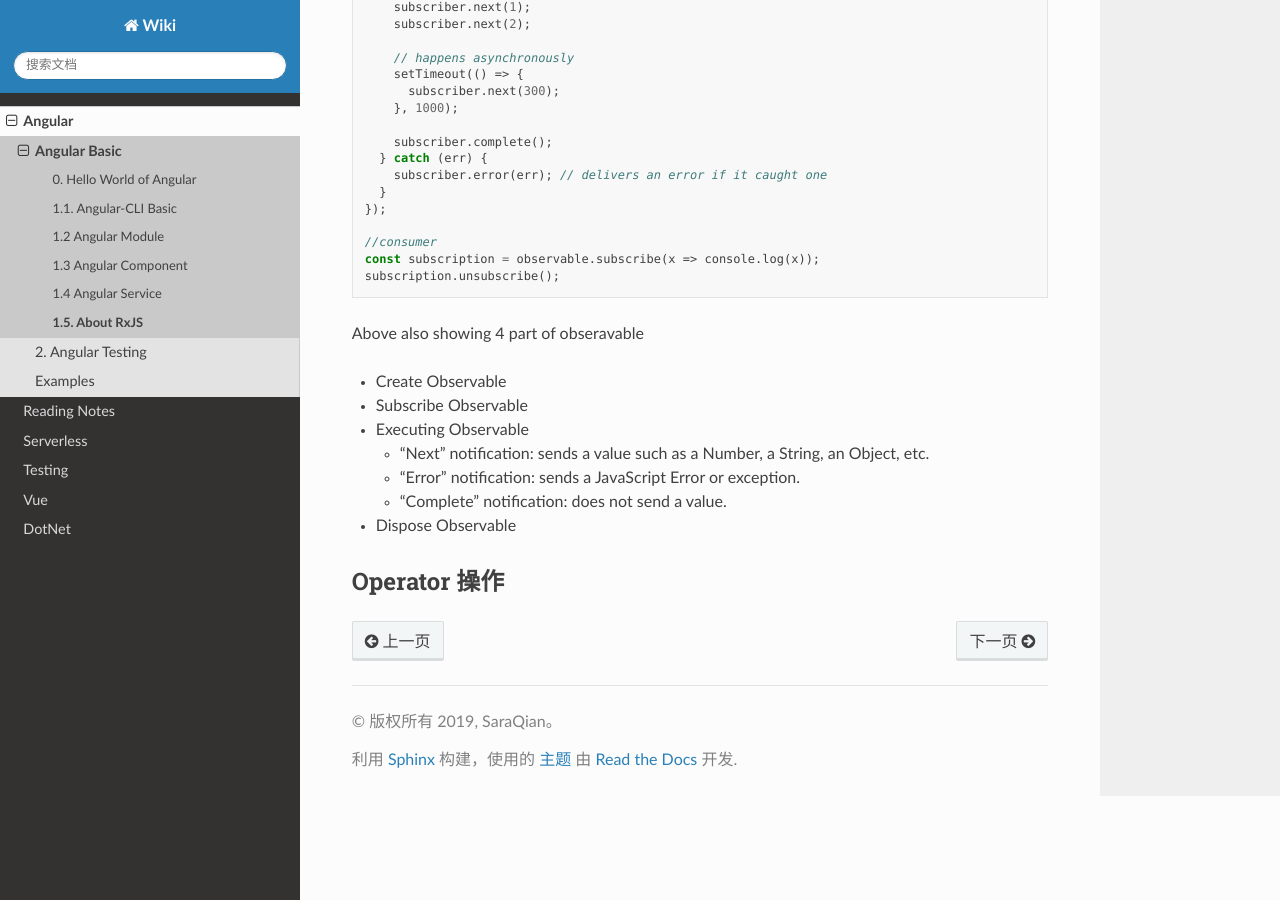
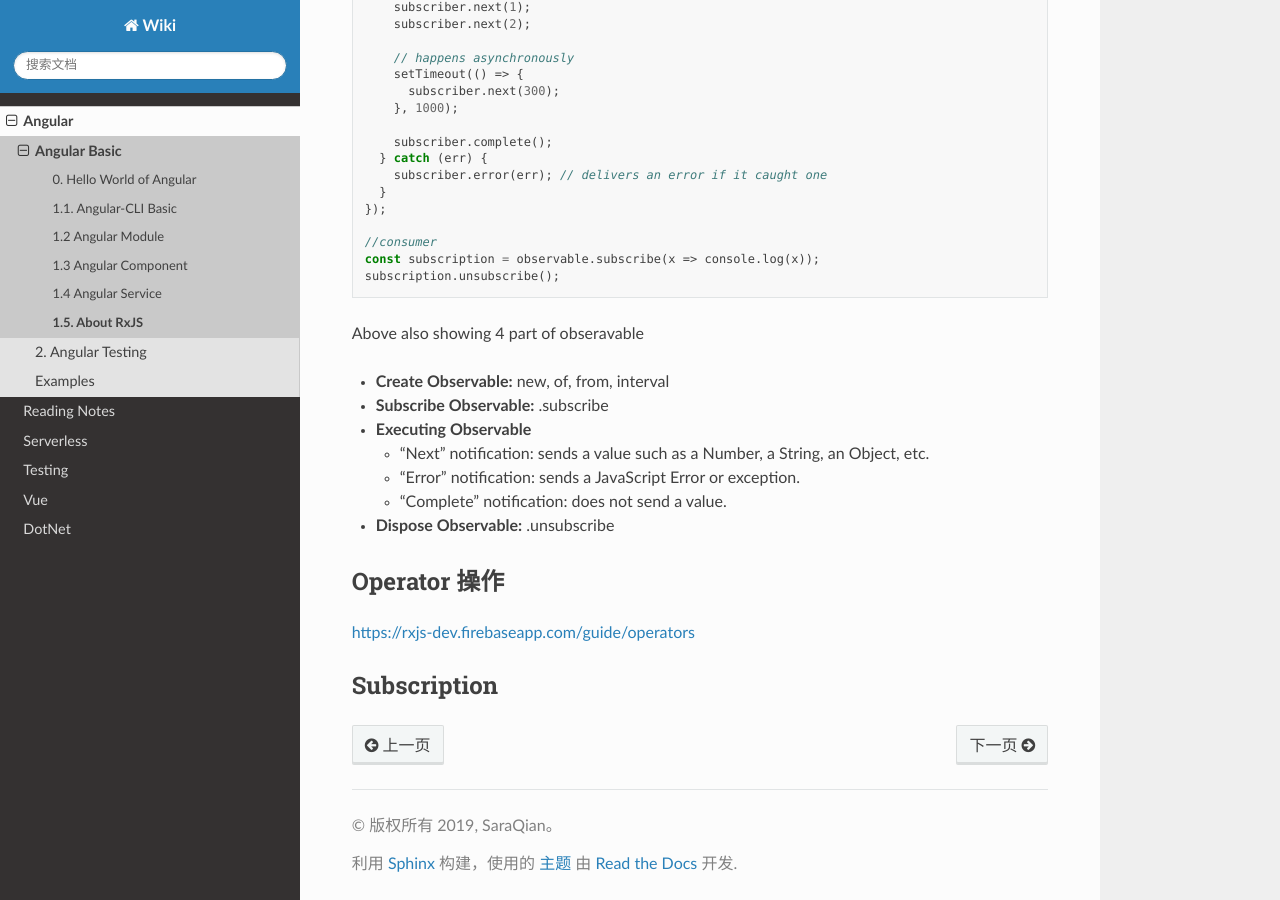
Before and after one commit to abigail830/Sphinx_wiki, a Sphinx documentation site: the page built from source/Angular/1_AngularBasic/1_5_Rxjs.rst, in a window 1280 px wide and 900 px high, scrolled down 1399 px. Built offline with Sphinx 7.4.7 and the Read the Docs theme 2.0.0, drawn with Linux system fonts in a browser that asks for light colours.

Commit message:
Update 1_5_Rxjs.rst

```diff
--- a/source/Angular/1_AngularBasic/1_5_Rxjs.rst
+++ b/source/Angular/1_AngularBasic/1_5_Rxjs.rst
@@ -88,20 +88,27 @@ Observables are able to deliver values either synchronously or asynchronously.
 
 Above also showing 4 part of obseravable
 
-* Create Observable
-* Subscribe Observable
-* Executing Observable
+* **Create Observable:** new, of, from, interval
+* **Subscribe Observable:** .subscribe
+* **Executing Observable**
 
   * "Next" notification: sends a value such as a Number, a String, an Object, etc.
   * "Error" notification: sends a JavaScript Error or exception.
   * "Complete" notification: does not send a value.
 
-* Dispose Observable
+* **Dispose Observable:** .unsubscribe
 
 
 Operator 操作
 ^^^^^^^^^^^^^^^^^^
 
+https://rxjs-dev.firebaseapp.com/guide/operators
+
+
+Subscription
+^^^^^^^^^^^^^^^^
+
+
 
 
 .. index:: RxJS, Angular
```
